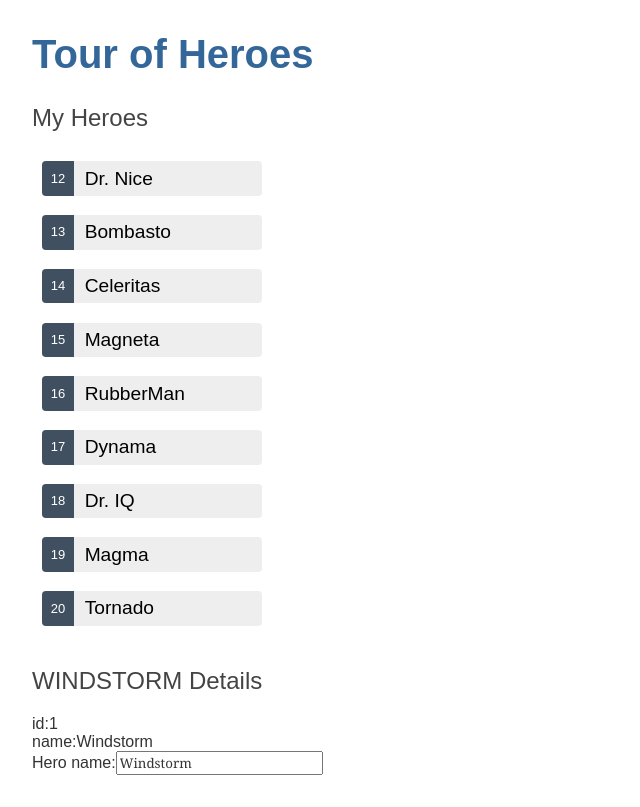
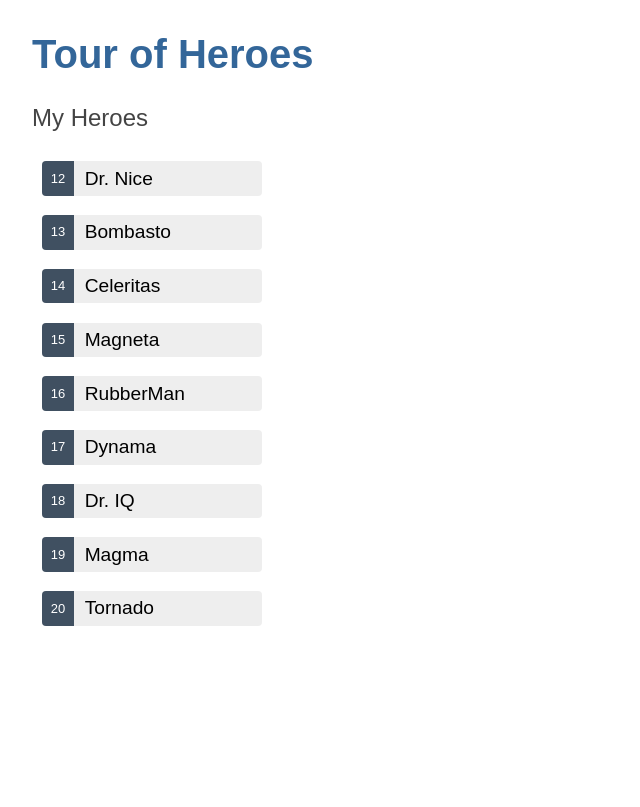
Before and after one commit to justine92415/angular-tour-of-heroes, an Angular app: page / in a window 1280 px wide. Shown: the whole page, without its empty margins (0-640 px from the left). Built offline with nearby package versions, Linux system fonts and the light colour scheme.

Commit message:
update app.module.ts heroes.component.html

```diff
--- a/src/app/app.module.ts
+++ b/src/app/app.module.ts
@@ -5,9 +5,10 @@ import { FormsModule } from '@angular/forms';
 import { AppRoutingModule } from './app-routing.module';
 import { AppComponent } from './app.component';
 import { HeroesComponent } from './heroes/heroes.component';
+import { HeroDetailComponent } from './hero-detail/hero-detail.component';
 
 @NgModule({
-  declarations: [AppComponent, HeroesComponent],
+  declarations: [AppComponent, HeroesComponent, HeroDetailComponent],
   imports: [BrowserModule, AppRoutingModule, FormsModule],
   providers: [],
   bootstrap: [AppComponent],
--- a/src/app/heroes/heroes.component.html
+++ b/src/app/heroes/heroes.component.html
@@ -1,13 +1,5 @@
 <h2>My Heroes</h2>
 
-<div *ngIf="selectedHero">
-    <h2>{{selectedHero.name |uppercase}} Details</h2>
-    <div>id: {{selectedHero.id}}</div>
-    <div>
-        <label for="hero-name">Hero name: </label>
-        <input type="text" id="hero-name" [(ngModel)]="selectedHero.name" placeholder="name">
-    </div>
-</div>
 
 <ul class="heroes">
     <li *ngFor="let hero of heroes">
@@ -18,11 +10,4 @@
     </li>
 </ul>
 
-<h2>{{hero.name | uppercase}} Details</h2>
-<div><span>id:</span>{{hero.id}}</div>
-<div><span>name:</span>{{hero.name}}</div>
-
-<div>
-    <label for="name">Hero name:</label>
-    <input type="text" id="name" [(ngModel)]="hero.name" placeholder="name">
-</div>
+<app-hero-detail [hero]="selectedHero"></app-hero-detail>
```
